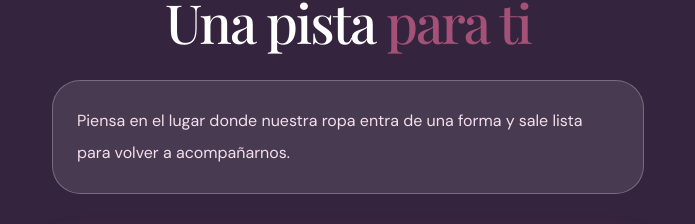
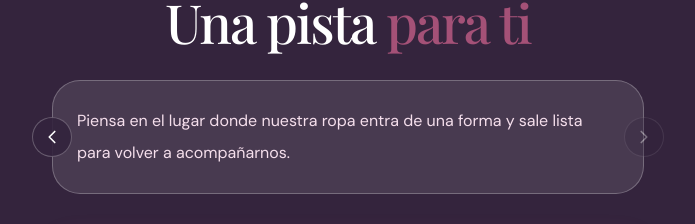
Before and after one commit to raymundo-salazar/our-history, a React (Vite) app: page /pista/1 in a window 1280 px wide. Both pictures are taken after a click on the button "Necesito otra pista". Shown: the part 298-522 px from the top of the page, without its empty margins (292-987 px from the left). Built offline with nearby package versions, Linux system fonts and the light colour scheme.

Commit message:
feat(ui): add revealed hint carousel controls

```diff
--- /dev/null
+++ b/src/componentes/molecules/HintCarousel/index.tsx
@@ -0,0 +1,31 @@
+import { IconChevronLeft, IconChevronRight } from "@tabler/icons-react"
+
+type HintCarouselProps = {
+	canGoBack: boolean
+	canGoForward: boolean
+	onBack: () => void
+	onForward: () => void
+}
+
+export const HintCarousel = ({ canGoBack, canGoForward, onBack, onForward }: HintCarouselProps) => (
+	<div className="pointer-events-none absolute inset-y-0 -left-4 -right-4 flex items-center justify-between sm:-left-5 sm:-right-5">
+		<button
+			type="button"
+			className="pointer-events-auto flex size-10 items-center justify-center rounded-full border border-white/25 bg-[#34243d]/90 text-white transition hover:bg-[#4a3152] disabled:cursor-not-allowed disabled:opacity-35"
+			aria-label="Ver pista anterior"
+			disabled={!canGoBack}
+			onClick={onBack}
+		>
+			<IconChevronLeft size={22} stroke={1.8} aria-hidden="true" />
+		</button>
+		<button
+			type="button"
+			className="pointer-events-auto flex size-10 items-center justify-center rounded-full border border-white/25 bg-[#34243d]/90 text-white transition hover:bg-[#4a3152] disabled:cursor-not-allowed disabled:opacity-35"
+			aria-label="Ver pista siguiente"
+			disabled={!canGoForward}
+			onClick={onForward}
+		>
+			<IconChevronRight size={22} stroke={1.8} aria-hidden="true" />
+		</button>
+	</div>
+)
--- a/src/pages/HuntPage/index.tsx
+++ b/src/pages/HuntPage/index.tsx
@@ -1,5 +1,6 @@
 import { useEffect, useState } from "react"
 import { useLocation, useNavigate, useParams } from "react-router-dom"
+import { HintCarousel } from "../../componentes/molecules/HintCarousel"
 import { HintActions } from "../../componentes/molecules/HintActions"
 import { ProgressIndicator } from "../../componentes/atoms/ProgressIndicator"
 import { JourneyTemplate } from "../../templates/JourneyTemplate"
@@ -15,6 +16,7 @@ export const HuntPage = () => {
 	const station = stations[stationIndex]
 	const { nextChapter } = useJourney()
 	const [hintLevel, setHintLevel] = useState(0)
+	const [revealedHintCount, setRevealedHintCount] = useState(1)
 	const isOutOfOrder = stationIndex + 1 !== nextChapter
 
 	useEffect(() => {
@@ -24,7 +26,14 @@ export const HuntPage = () => {
 	if (!station) return null
 	if (isOutOfOrder) return null
 
-	const hasMoreHints = hintLevel < station.searchHints.length - 1
+	const hasMoreHints = revealedHintCount < station.searchHints.length
+	const hasRevealedExtraHints = revealedHintCount > 1
+	const canGoForward = hintLevel < revealedHintCount - 1
+	const revealNextHint = () => {
+		if (!hasMoreHints) return
+		setHintLevel(revealedHintCount)
+		setRevealedHintCount(count => count + 1)
+	}
 
 	return (
 		<JourneyTemplate tone="challenge" back={location.state?.direction === "back"}>
@@ -44,18 +53,32 @@ export const HuntPage = () => {
 						NEXT_TITLE
 					)}
 				</h1>
-				<div className="mt-7 rounded-[28px] border border-white/25 bg-white/10 p-6">
-					<div className="space-y-4 text-base leading-8 text-[#f5dfec]">
-						{station.searchHints[hintLevel].split("\n\n").map(paragraph => (
-							<p key={paragraph}>{paragraph}</p>
-						))}
+				<div className="relative mt-7">
+					<div className="rounded-[28px] border border-white/25 bg-white/10 p-6">
+						<div className="space-y-4 text-base leading-8 text-[#f5dfec]">
+							{station.searchHints[hintLevel].split("\n\n").map(paragraph => (
+								<p key={paragraph}>{paragraph}</p>
+							))}
+						</div>
 					</div>
+					{hasRevealedExtraHints && (
+						<HintCarousel
+							canGoBack={hintLevel > 0}
+							canGoForward={canGoForward}
+							onBack={() => setHintLevel(level => Math.max(0, level - 1))}
+							onForward={() =>
+								setHintLevel(level =>
+									Math.min(station.searchHints.length - 1, level + 1)
+								)
+							}
+						/>
+					)}
 				</div>
 				<HintActions
 					canRequestHint={hasMoreHints}
 					continueLabel="Encontré el codigo QR"
 					onContinue={() => navigate(`/escanear/${stationIndex + 1}`)}
-					onRequestHint={() => setHintLevel(level => level + 1)}
+					onRequestHint={revealNextHint}
 				/>
 			</div>
 		</JourneyTemplate>
```
Also changed, not shown: 1 other file (tests, documents, lock files or other folders).
